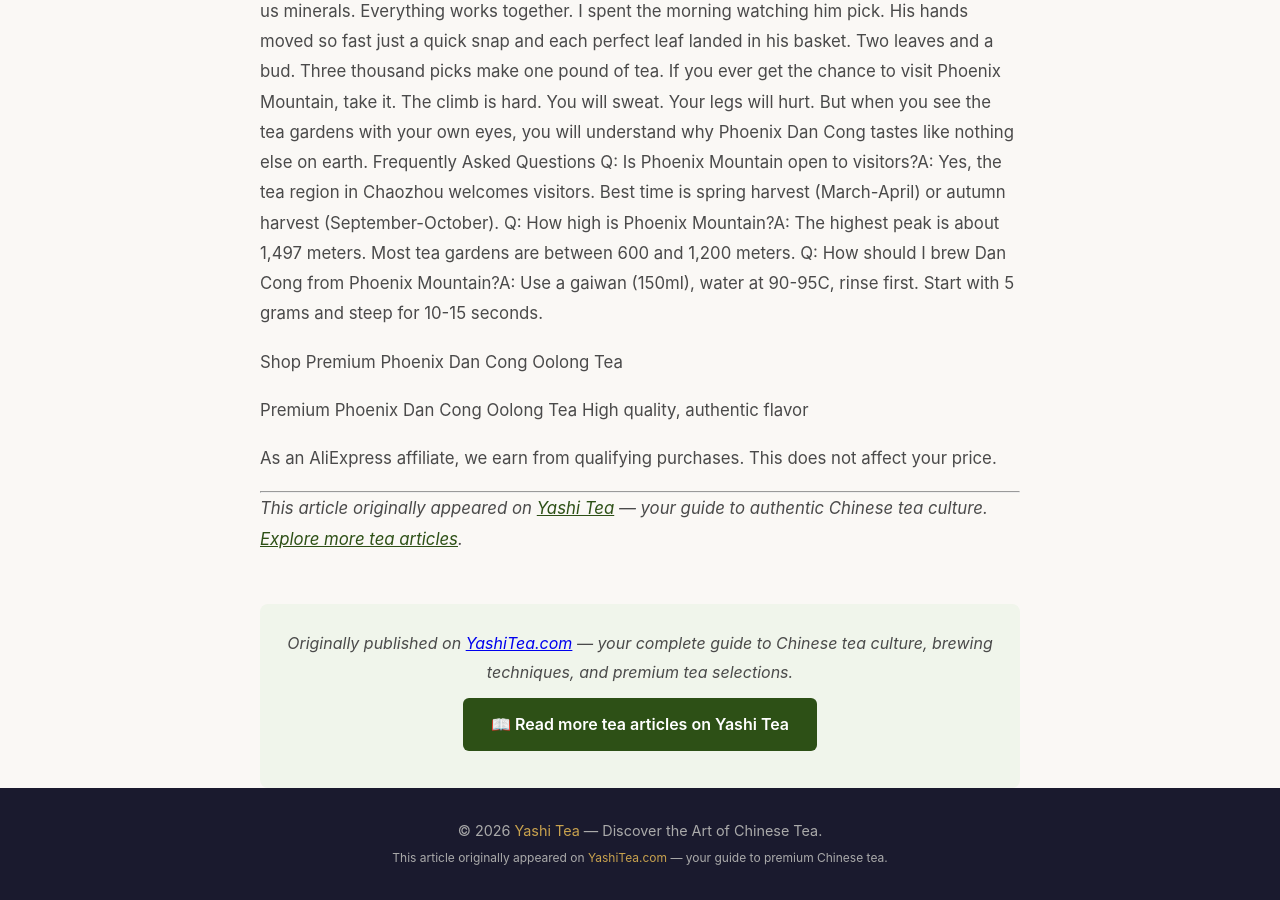
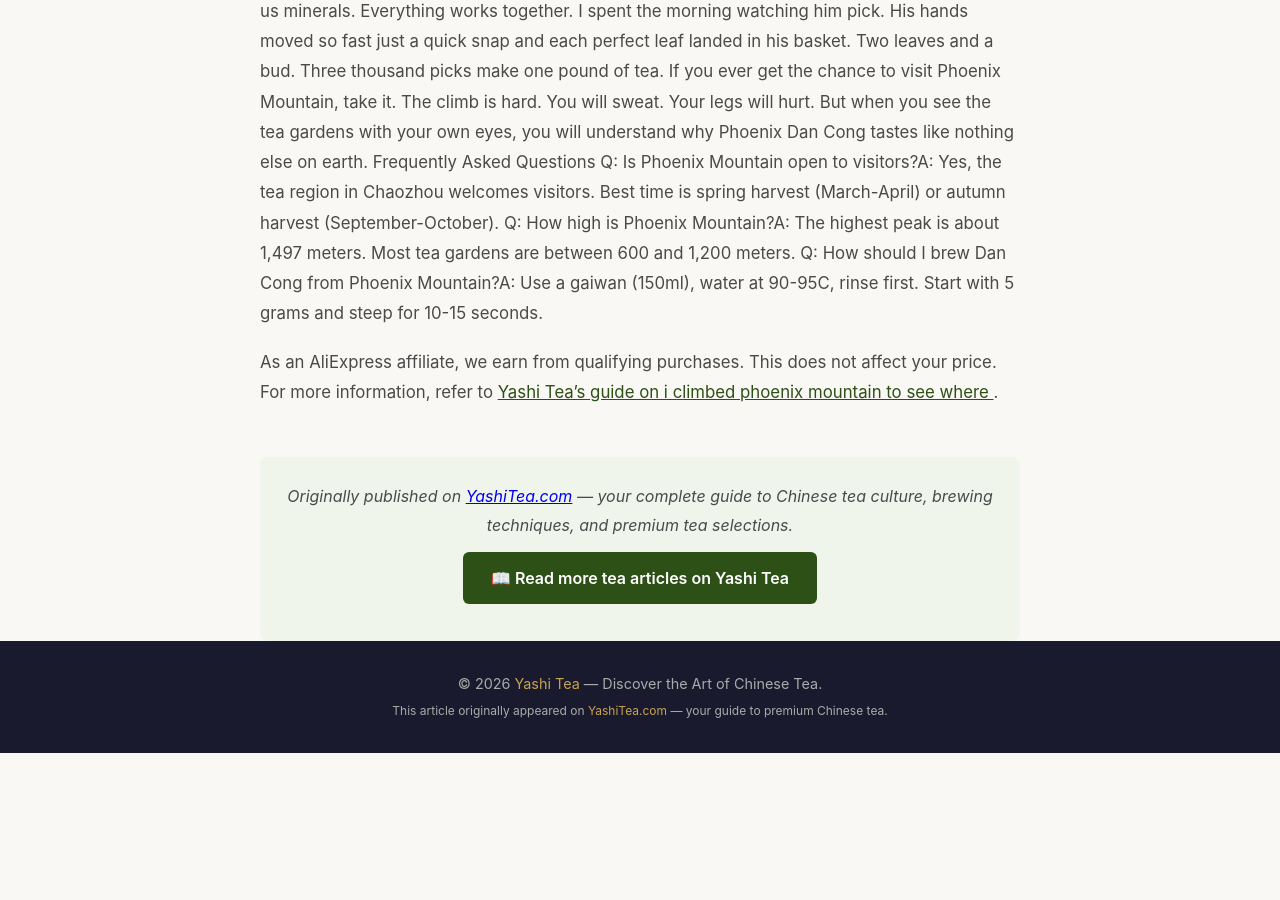
Before and after one commit to keikiqiu/yashitea-blog, a Jekyll site: the page built from _posts/2026-06-29-i-climbed-phoenix-mountain-to-see-where-dan-cong-tea-comes-from.md, in a window 1280 px wide and 900 px high, scrolled down 681 px. Built offline with Jekyll 4.4.1, drawn with Linux system fonts in a browser that asks for light colours; after the commit the page ends 1434 px from its top, so only the background shows below that.

Commit message:
Fix: contextual backlinks for i-climbed-phoenix-mountain-to-see-where-dan-cong-tea-comes-from

```diff
--- a/_posts/2026-06-29-i-climbed-phoenix-mountain-to-see-where-dan-cong-tea-comes-from.md
+++ b/_posts/2026-06-29-i-climbed-phoenix-mountain-to-see-where-dan-cong-tea-comes-from.md
@@ -18,12 +18,4 @@
 Q: How high is Phoenix Mountain?A: The highest peak is about 1,497 meters. Most tea gardens are between 600 and 1,200 meters.
 Q: How should I brew Dan Cong from Phoenix Mountain?A: Use a gaiwan (150ml), water at 90-95C, rinse first. Start with 5 grams and steep for 10-15 seconds.
 
- Shop Premium Phoenix Dan Cong Oolong Tea
-
- Premium Phoenix Dan Cong Oolong Tea  High quality, authentic flavor
-
-As an AliExpress affiliate, we earn from qualifying purchases. This does not affect your price.
-
----
-
-*This article originally appeared on [Yashi Tea](https://www.yashitea.com/i-climbed-phoenix-mountain-to-see-where-dan-cong-tea-comes-from/) — your guide to authentic Chinese tea culture. [Explore more tea articles](https://www.yashitea.com/blog).*
+As an AliExpress affiliate, we earn from qualifying purchases. This does not affect your price.  For more information, refer to [Yashi Tea's guide on i climbed phoenix mountain to see where ](https://www.yashitea.com/i-climbed-phoenix-mountain-to-see-where-dan-cong-tea-comes-from/).
```
